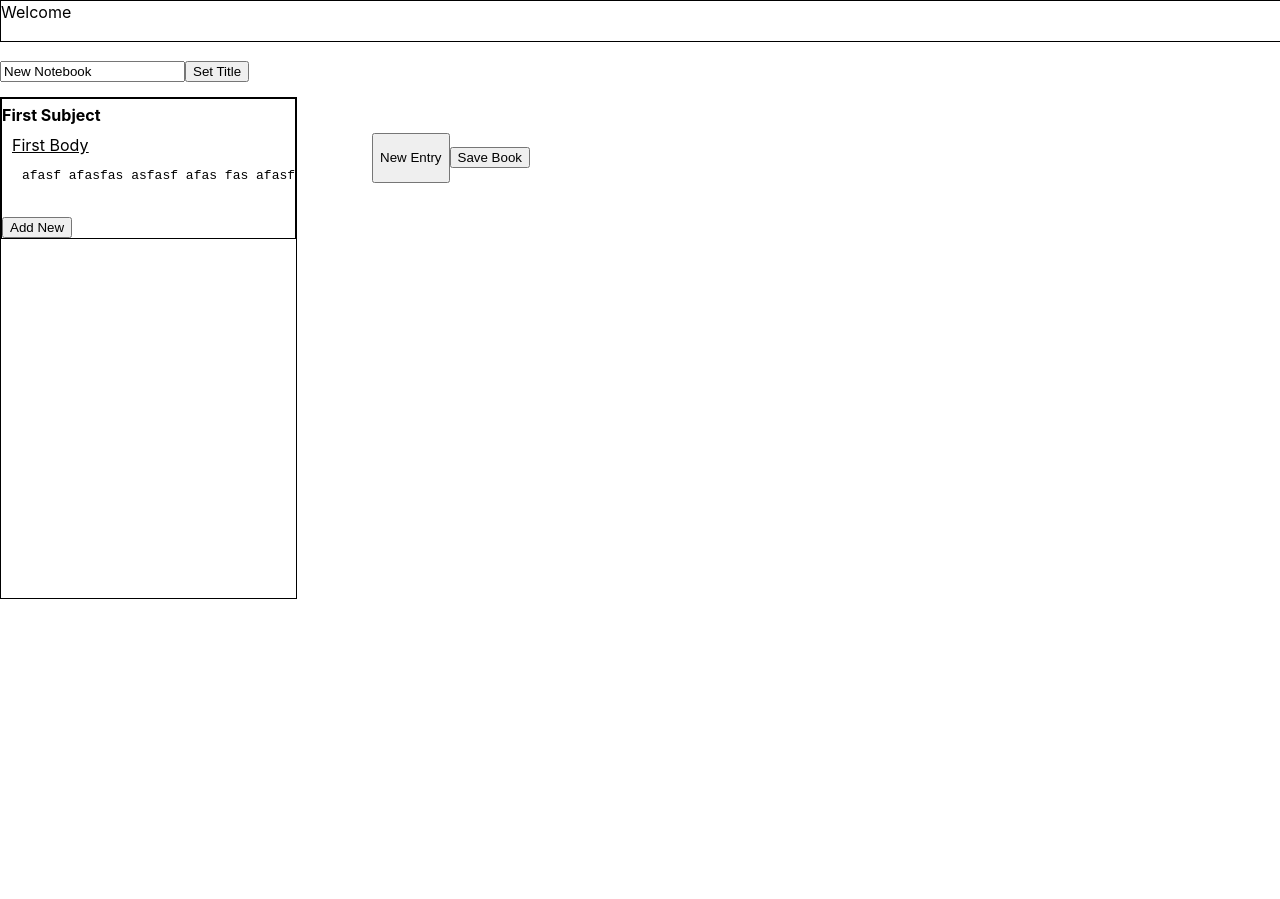
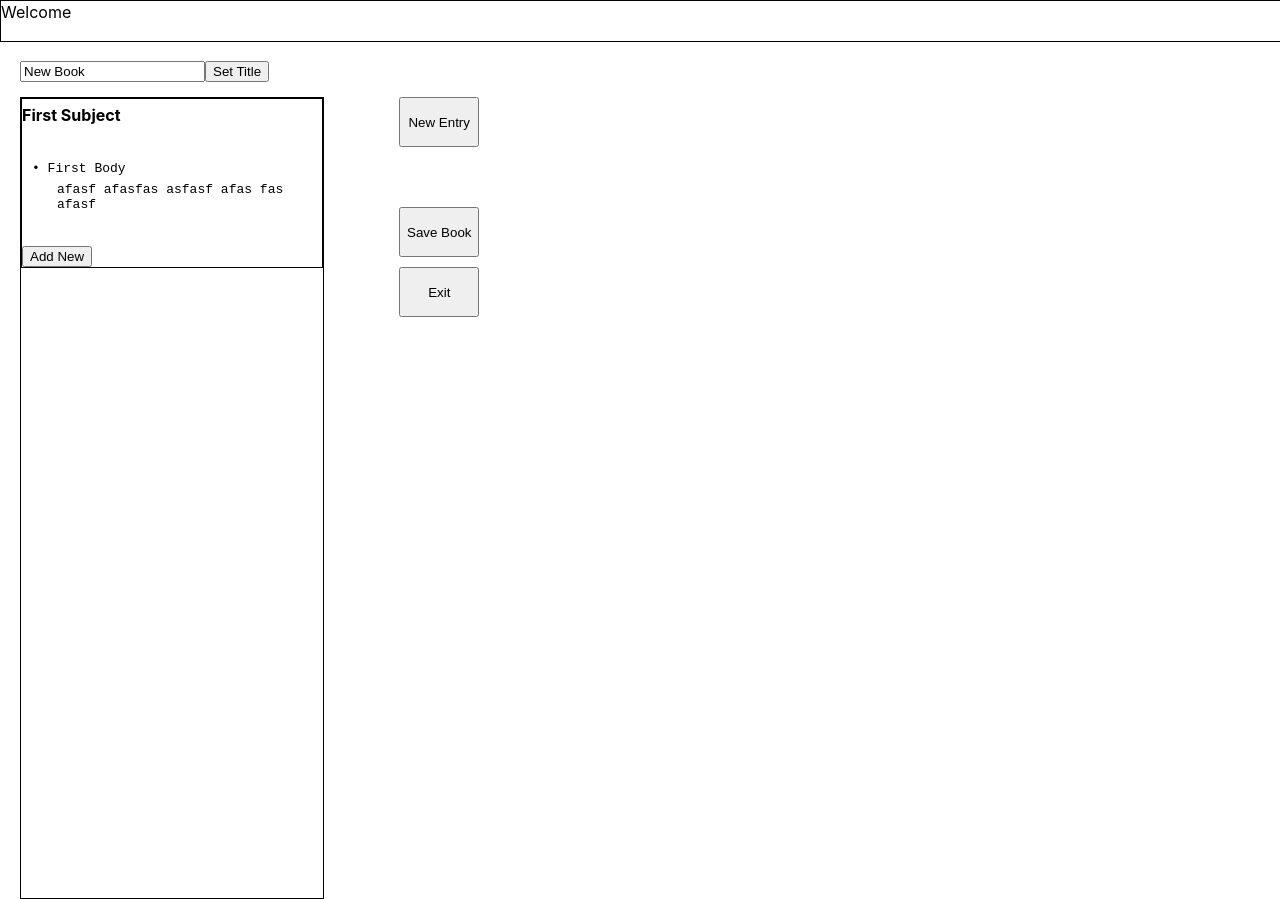
Before and after one commit to placidohoff/Note-Taker, a React (Create React App) app: page /makenotes in a window 1280 px wide. Before the commit the page ends 800 px from the top, so only its background shows below. Built offline with nearby package versions, Linux system fonts and the light colour scheme.

Commit message:
Fixed a edit section bug

```diff
--- a/src/MainBody.css
+++ b/src/MainBody.css
@@ -1,6 +1,7 @@
-/* .mainbody{
-
-  } */
+.mainbody{
+    margin-left: 20px;
+    width: 100%;
+}
 
 .mainbody__title{
     margin-bottom: 15px;
@@ -15,6 +16,9 @@
   .mainbody__options{
     /* float: right; */
     margin-left: 75px;
+    display: flex;
+    flex-direction: column;
+    margin-right: 10px;
   }
 
   .mainbody__options >button{
--- a/src/MainBody.js
+++ b/src/MainBody.js
@@ -8,6 +8,8 @@ import NewEntry from './NewEntry.js'
 import { useStateValue } from './StateProvider.js'
 import Scroller from './Scroller.js'
 import { db } from './firebase.js'
+import { useHistory } from 'react-router-dom'
+
 
 
 function MainBody(){
@@ -19,13 +21,14 @@ function MainBody(){
   //     makeNewNote: false
   //   }
   // }
-  const [{user, chapters}, dispatch] = useStateValue();
+  const [{user, chapters, bookTitle }, dispatch] = useStateValue();
   const [username, setUsername] = useState(user.split('@'))
   const [entrees, setEntrees] = useState(entries)
   const [makeNewNote, setMakeNewNote] = useState(false)
   const [emptySection, setEmptySection] = useState([{title: '', content:''}])
-  const [bookTitle, setBookTitle] = useState('New Notebook')
+  const [newTitle, setNewTitle] = useState(bookTitle)
   const [isBookTitleSet, setIsBookTitleSet] = useState(false)
+  const history = useHistory();
 
   const makeNewEntry = (e) => {
     dispatch({
@@ -67,14 +70,14 @@ function MainBody(){
                 <div
                     onClick={e => {setIsBookTitleSet(false)}}
                 >
-                    {bookTitle}
+                    {newTitle}
                 </div>
                 :
                 <form>
                 <input
                     placeholder="Enter Title"
-                    value={bookTitle}
-                    onChange={e => {setBookTitle(e.target.value)}}
+                    value={newTitle}
+                    onChange={e => {setNewTitle(e.target.value)}}
                 />
                 <button
                     type='submit'
@@ -98,6 +101,7 @@ function MainBody(){
                     sections = {entry.bodies}
                     key={Math.random()}
                     entryIndex={index}
+                    chapterIndex={index}
                 />
 
                 <br />
@@ -127,11 +131,21 @@ function MainBody(){
                 >
                     New Entry
                 </button>
+
+
                 <button
-                    style={{marginTop: '50px'}}
+                    style={{marginTop: '50px', height: '50px'}}
                     onClick={saveTheBook}
                 >
                     Save Book
+                </button>
+
+                <button
+                    //onClick={e => {setMakeNewNote(true)}}
+                    style={{height:'50px'}}
+                    onClick={e => {history.push('/')}}
+                >
+                    Exit
                 </button>
 
         </div>
--- a/src/NewEntry.css
+++ b/src/NewEntry.css
@@ -1,5 +1,6 @@
 .newEntry{
     border: 1px solid black;
+    width: 300px;
 }
 
 .newEntry__chapterTitle{
--- a/src/NewEntry.js
+++ b/src/NewEntry.js
@@ -33,7 +33,8 @@ function NewEntry(props) {
             type: 'ADD_CHAPTER_TITLE',
             item: {
                 title: chapterTitle,
-                entryIndex: props.entryIndex
+                entryIndex: props.entryIndex,
+                chapterIndex: props.chapterIndex
             }
 
         })
@@ -88,17 +89,22 @@ function NewEntry(props) {
             <div>
                 {
                     //console.log({thisChapter.sections[0]})
-                    thisChapter.sections.map(section => {
+                    thisChapter.sections.map((section,index) => {
                         //if(section.title !== '' && section.body !== ''){
+                            if(section){
                             return(
                             <NewSection
                                 isSet={props.isSet}
                                 title={section.title}
                                 body={section.content}
                                 makeSection={makeBody}
+                                entryIndex={props.entryIndex}
+                                chapterIndex={props.chapterIndex}
+                                sectionIndex={index}
 
                             />
                             )
+                            }
                         //}
 
                     })
@@ -112,6 +118,8 @@ function NewEntry(props) {
                     body=''
                     makeSection={makeBody}
                     entryIndex={props.entryIndex}
+                    chapterIndex={props.chapterIndex}
+                    sectionIndex={sections.length}
                 />
                 :
                 <></>
--- a/src/NewSection.css
+++ b/src/NewSection.css
@@ -4,9 +4,19 @@
 
 .newsection__title{
     margin-left: 5px;
-    text-decoration: underline;
+    /* text-decoration: underline; */
 }
 
 .newsection__body{
     margin-left: 20px;
+    margin-top: -20px;
 }
+
+.newsection__finishTitle{
+    display: flex;
+    flex-direction: row;
+}
+
+.newsection__titleSymbol{
+
+}
--- a/src/NewSection.js
+++ b/src/NewSection.js
@@ -1,4 +1,4 @@
-import React, {useState} from 'react'
+import React, {useState, useEffect} from 'react'
 import {TextField} from '@material-ui/core'
 import './NewSection.css';
 import { useStateValue } from './StateProvider';
@@ -9,22 +9,50 @@ function NewSection(props){
     const [isSectionTitleSet, setIsSectionTitleSet] = useState(props.isSet)
     const [sectionBody , setSectionBody] = useState(props.body)
     const [isSectionBodySet, setIsSectionBodySet] = useState(props.isSet)
-    const [{newSection}, dispatch] = useStateValue();
+    const [{newSection, chapters}, dispatch] = useStateValue();
+    const [isThisSet, setIsThisSet] = useState(true)
 
     const makeSectionTitle = () => {
 
     }
 
     const makeSection = (e) => {
+        if(props.sectionIndex == chapters[props.chapterIndex].bodies.length ){
+
             dispatch({
                         type: 'MAKE_SECTION',
                         item:{
                             title: sectionTitle,
                             content: sectionBody,
-                        entryIndex: props.entryIndex
+                            entryIndex: props.entryIndex,
+                            chapterIndex: props.chapterIndex,
+                            sectionIndex: props.sectionIndex
+                        }
+                    })
+        }else{
+            dispatch({
+                type: 'EDIT_SECTION',
+                item:{
+                    title: sectionTitle,
+                    content: sectionBody,
+                    entryIndex: props.entryIndex,
+                    chapterIndex: props.chapterIndex,
+                    sectionIndex: props.sectionIndex
                 }
             })
         }
+    }
+
+    useEffect(() => {
+       if(!props){
+           setSectionTitle('First Body')
+           setSectionBody('Click to change')
+           setIsSectionTitleSet(false)
+           setIsSectionBodySet(false)
+           setIsThisSet(false)
+
+       }
+    }, [])
 
     return(
         <div className="newsection">
@@ -32,19 +60,34 @@ function NewSection(props){
                 {
                     isSectionTitleSet
                     ?
-                    <div className="newsection__title">
-                        <div
-                            onClick={e => {setIsSectionTitleSet(false)}}>{sectionTitle}</div>
+                    <div className="newsection__finishTitle">
+
+                        <pre className="newsection__title">
+
+                            <pre
+                                onClick={e => {
+                                    setIsSectionTitleSet(false)
+                                    setIsThisSet(false)
+                                }}
+                                style={{display:'flex', flexDirection:'row'}}
+                            >
+                                    <div  className="newsection__titleSymbol">&bull; </div>
+                                    {sectionTitle}
+                                </pre>
+                        </pre>
                     </div>
                     :
                     <form
                         onSubmit={e => {e.preventDefault()}}
                         //className="newEntry__title"
                     >
-                        <input
+                        <TextField
+                            id="outlined-multiline-flexible"
+                            multiline
+                            rowsMax={5}
                             placeholder="Enter Section Title"
                             value={sectionTitle}
-                            onChange= {e => {{setSectionTitle(e.target.value)}} }
+                            onChange= {e => {setSectionTitle(e.target.value)} }
                         />
                         <button
                             type="submit"
@@ -61,8 +104,12 @@ function NewSection(props){
                      ?
                     <pre className="newsection__body">
                         <pre
-                            style={{whiteSpace:'pre-wrap'}}
-                            onClick={e => {setIsSectionBodySet(false)}}>
+                            style={{whiteSpace:'pre-wrap', marginTop:'-20px', marginLeft: '15px'}}
+                            onClick={e => {
+                                setIsSectionBodySet(false)
+                                setIsThisSet(false)
+                            }}
+                            >
                                 {sectionBody}
                         </pre>
                     </pre>
@@ -86,12 +133,21 @@ function NewSection(props){
                         >
                             Set
                         </button>
+                        <button
+                            type="submit"
+                            onClick={e => {
+                                setSectionBody('.............')
+                                setIsSectionBodySet(true)
+                            }}
+                        >
+                            Discard
+                        </button>
                     </form>
 
                 }
              </div>
              {
-                 props.isSet
+                 props.isSet && isThisSet
                  ?
                     <></>
                 :
--- a/src/Scroller.js
+++ b/src/Scroller.js
@@ -2,7 +2,7 @@ import React from 'react'
 
 const Scroller = (props) => {
     return(
-        <div style={{overflowY: 'scroll', border: '1px solid black', height: '500px'}}>
+        <div style={{overflowY: 'scroll', border: '1px solid black', height: '800px'}}>
             {props.children}
         </div>
     )
--- a/src/ViewBooks.js
+++ b/src/ViewBooks.js
@@ -3,6 +3,8 @@ import './ViewBooks.css'
 import { useStateValue } from './StateProvider.js'
 import { useHistory } from 'react-router-dom'
 import { db } from './firebase.js'
+import Header from './Header'
+
 
 function ViewBooks(){
 
@@ -13,6 +15,24 @@ function ViewBooks(){
     const history = useHistory();
 
     const makeNewNote = (e) => {
+        dispatch({
+            type: 'LOAD_BOOK',
+            item: {
+                chapters: [
+                    {
+                        title: 'First Subject',
+                        bodies: [
+                            {
+                                title: 'First Body',
+                                content: 'afasf afasfas asfasf afas fas afasf'
+
+                            }
+                        ]
+                    }
+                ],
+                bookTitle: 'New Book'
+            }
+        })
         history.push('/makenotes')
     }
 
@@ -44,6 +64,7 @@ function ViewBooks(){
     return(
         <div className="viewbooks">
             <div>Here is a collection of your notes:</div>
+            {/* {console.log(collection)} */}
             {
                 collection.length > 0
                 ?
@@ -51,7 +72,21 @@ function ViewBooks(){
                     collection.map(book => {
                         if(book){
                             return(
-                            <div>{book.bookTitle}</div>
+                            <div
+                                className="viewbooks__collection"
+                                onClick={e => {
+                                    dispatch({
+                                        type: 'LOAD_BOOK',
+                                        item: {
+                                            chapters: book.chapters,
+                                            bookTitle: book.bookTitle
+                                        }
+                                    })
+                                    history.push('/makenotes')
+                                }}
+                            >
+                                {book.bookTitle}
+                            </div>
                             )
                         }
                     })
```
Also changed, not shown: src/ViewBooks.css (+10 -0 lines), src/reducer.js (+19 -3 lines), 1 other file (tests, documents, lock files or other folders). Lines whose indentation alone changed are shown as unchanged.
